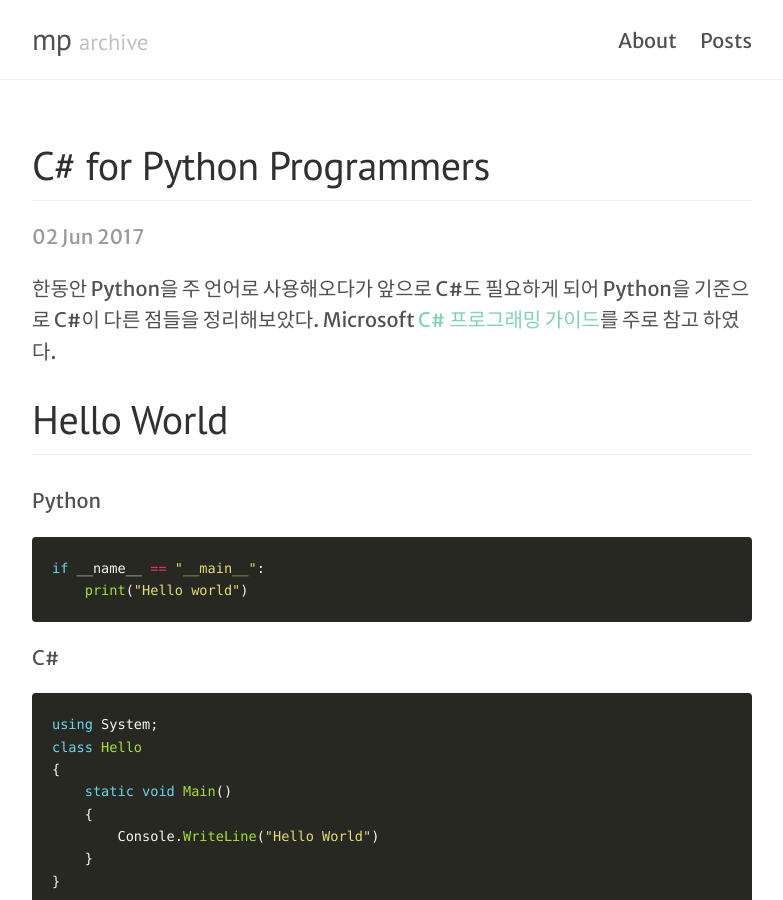
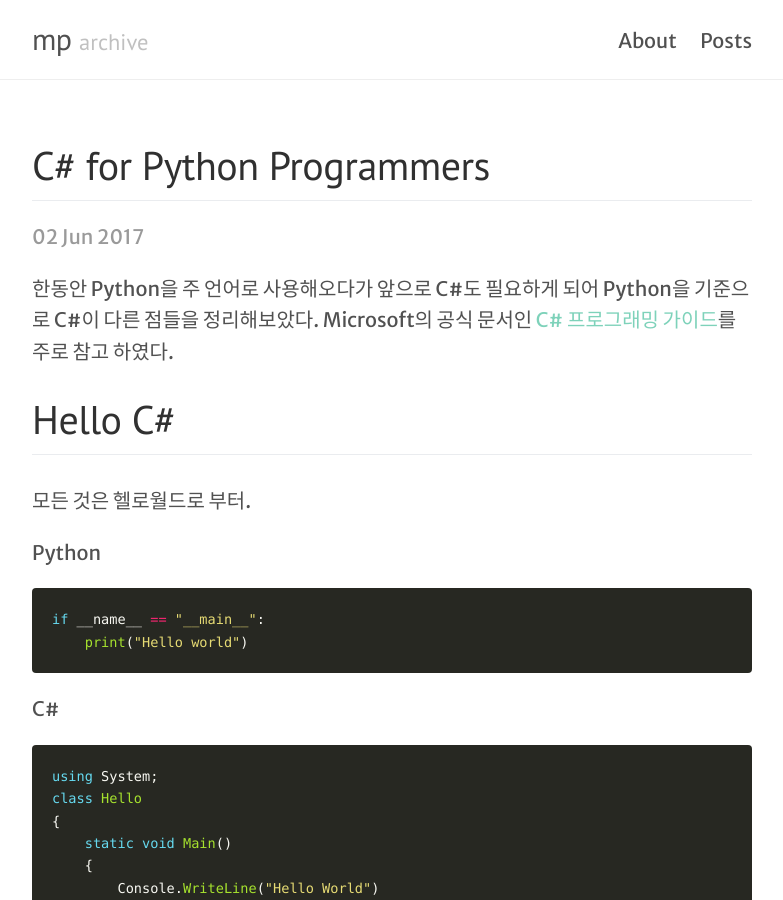
Before and after one commit to mnpk/mnpk.github.io, a Jekyll site: the page built from _posts/2017-06-02-csharp-for-python-programmers.md, in a window 1280 px wide and 900 px high. Shown: the whole window, without its empty margins (248-1031 px from the left). Built offline with Jekyll 4.4.1, drawn with Linux system fonts in a browser that asks for light colours.

Commit message:
Update 2017-06-02-csharp-for-python-programmers.md

````diff
--- a/_posts/2017-06-02-csharp-for-python-programmers.md
+++ b/_posts/2017-06-02-csharp-for-python-programmers.md
@@ -4,9 +4,12 @@
 ---
 
 한동안 Python을 주 언어로 사용해오다가 앞으로 C#도 필요하게 되어 Python을 기준으로 C#이 다른 점들을 정리해보았다.
-Microsoft [C# 프로그래밍 가이드](https://docs.microsoft.com/ko-kr/dotnet/csharp/programming-guide/)를 주로 참고 하였다.
+Microsoft의 공식 문서인 [C# 프로그래밍 가이드](https://docs.microsoft.com/ko-kr/dotnet/csharp/programming-guide/)를 주로 참고 하였다.
 
-# Hello World
+
+# Hello C\#
+모든 것은 헬로월드로 부터.
+
 Python
 ```python
 if __name__ == "__main__":
````
